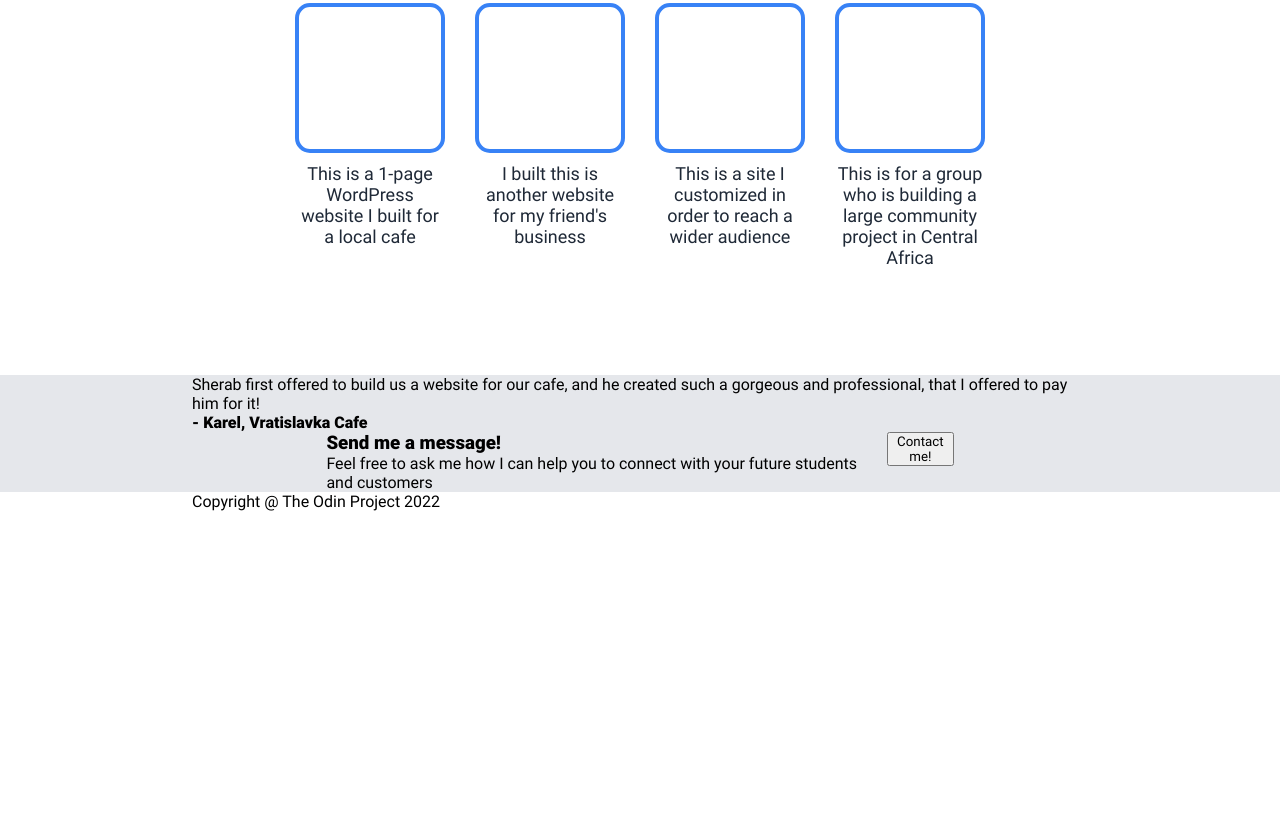
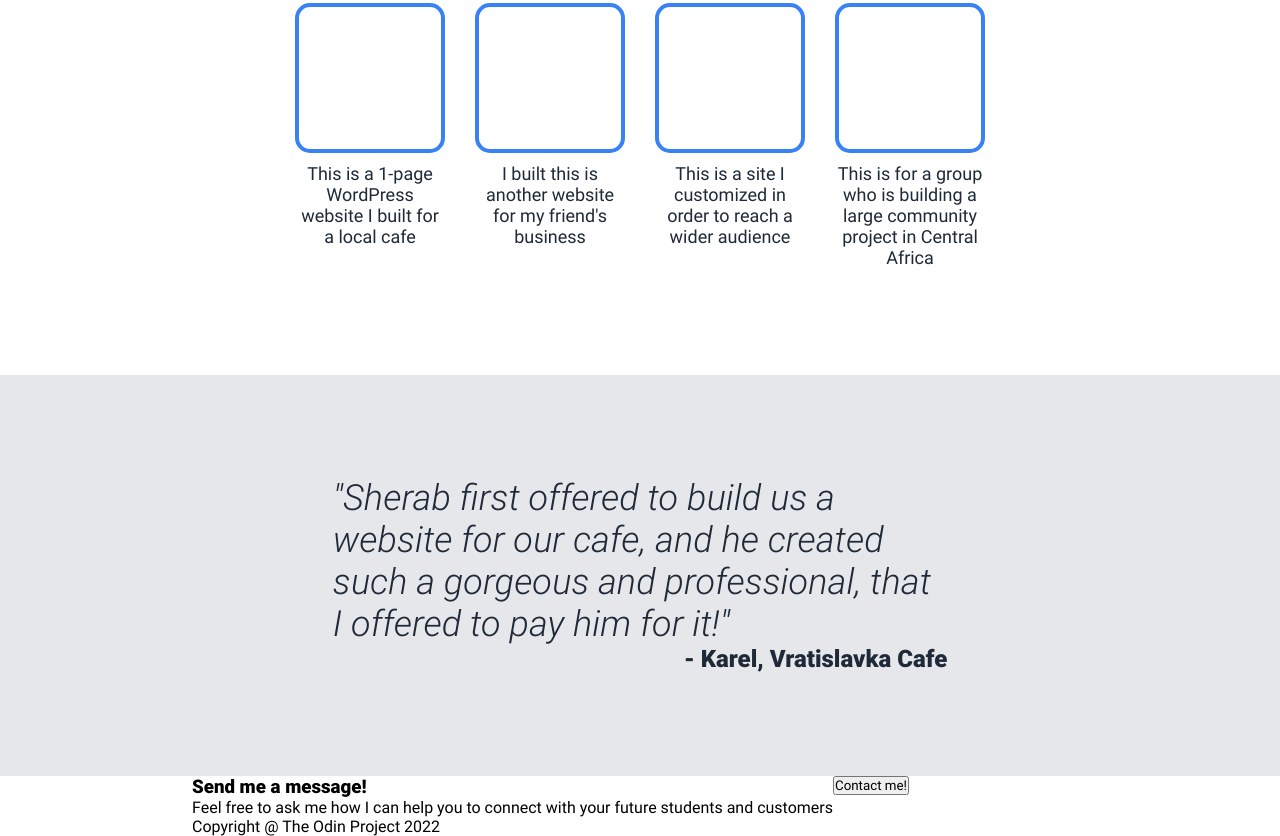
Before and after one commit to Sherab-Z/flexbox-landing-page, a website: page index.html in a window 1280 px wide. Shown: the part 695-1531 px from the top of the page. Before the commit the page ends 1206 px from the top, so only its background shows below. Drawn offline with Linux system fonts and the light colour scheme.

Commit message:
Finish styling Testimonials section

```diff
--- a/index.html
+++ b/index.html
@@ -51,9 +51,9 @@
       </section>
 
       <section class="testimonials-section">
-        <p class="testimonial">Sherab first offered to build us a website for our cafe, and he created such a gorgeous and professional, that I offered to pay him for it! </p>
-        <h4 class="customer-name">- Karel, Vratislavka Cafe</h4>
-      </secti>
+        <p class="testimonial">"Sherab first offered to build us a website for our cafe, and he created such a gorgeous and professional, that I offered to pay him for it!"</p>
+        <p class="client-name">- Karel, Vratislavka Cafe</p>
+      </section>
 
       <section class="cta-section">
         <div class="cta-left">
--- a/style.css
+++ b/style.css
@@ -130,7 +130,8 @@ header .topnav {
   color: #e5e7eb;
 }
 
-.hero-section button {
+.hero-section button,
+.testimonials-section button {
   width:fit-content;
   width: -moz-fit-content;
   background-color: #3882f6;
@@ -198,7 +199,25 @@ header .topnav {
 
 .testimonials-section {
   background-color: #e5e7eb;
+  height: fit-content;
+  padding: 8% 26% 8% 26%;
 }
+
+.testimonial  {
+  font-size: 36px;
+  font-weight: light;
+  font-style: italic;
+  color: #1f2937;
+}
+
+.client-name {
+  align-self: flex-end;
+  font-size: 24px;
+  font-weight: 900;
+  color: #1f2937;
+}
+
+
 
 /* CTA SECTION */
 
```
